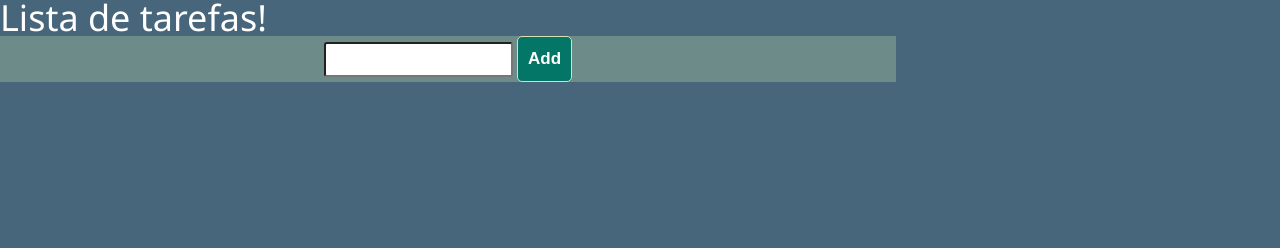
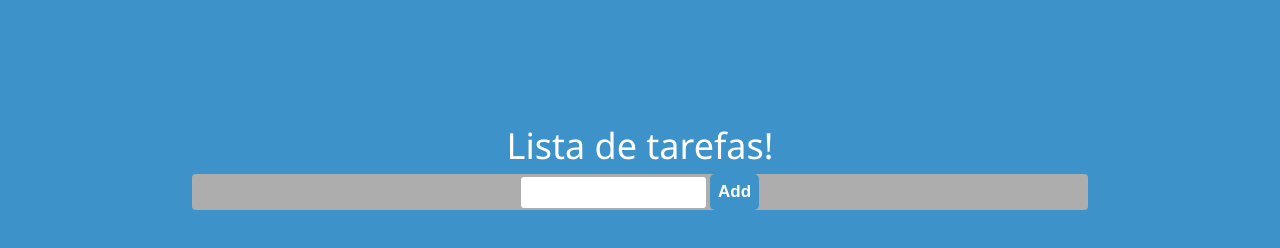
Before and after one commit to gabrielribeirobr/to-do-list-v2, a website: page index.html in a window 1280 px wide. Drawn offline with Linux system fonts and the light colour scheme.

Commit message:
refector: change colors and set padding body

```diff
--- a/src/scss/_mixins.scss
+++ b/src/scss/_mixins.scss
@@ -1,4 +1,15 @@
-@mixin flexCenter(){
+@mixin flexCenter() {
     display: flex;
     align-items: center;
+    justify-content: center;
 }
+
+@mixin resetStyleInput() {
+
+    input[type="text"],
+    button[type="submit"] {
+        border: none;
+        outline: none;
+        box-shadow: none;
+    }
+}
--- a/src/scss/_variables.scss
+++ b/src/scss/_variables.scss
@@ -1,3 +1,4 @@
-$primary: #47667b;
-$secundary: #6d8b89;
+$primary: #3d92ca;
+$primary-hover: #3d92ca;
+$secundary: #adadad;
 $color-input: #f1f1f1;
--- a/src/scss/main.scss
+++ b/src/scss/main.scss
@@ -1,9 +1,13 @@
 @import './variables';
 @import './mixins';
-
+@include resetStyleInput();
 body {
+    @include flexCenter();
+    flex-direction: column;
     background-color: $primary;
     font-family: 'Segoe UI', Tahoma, Geneva, Verdana, sans-serif;
+    padding-top: 10%;
+    gap: 10px;
 }
 
 .container {
@@ -11,6 +15,8 @@ body {
     flex-direction: column;
     background-color: $secundary;
     width: 70%;
+    border-radius: 4px;
+
 }
 
 h1 {
@@ -18,34 +24,33 @@ h1 {
     color: white;
 }
 
-.input{
+.input {
+
     background-color: white;
     border-radius: 3px;
     padding: 8px 4px;
-    &:focus{
+
+    &:focus {
         border-radius: 8px;
         border: none;
     }
 }
 
-.button{
-    background-color:#047667;
-	border-radius:5px;
-	border:1px solid #d5e0b5;
-	display:inline-block;
-	cursor:pointer;
-	color:#ffffff;
-	font-family:Arial;
-	font-size:17px;
-	font-weight:bold;
-	padding:12px 10px;
-	text-decoration:none;
+.button {
+    background-color: $primary;
+    border-radius: 5px;
+    display: inline-block;
+    cursor: pointer;
+    color: #ffffff;
+    font-family: Arial;
+    font-size: 17px;
+    font-weight: bold;
+    padding: 8px 8px;
+    text-decoration: none;
 
-    &:hover{
-        background-color:#03594e;
+    &:hover {
+        background-color: $primary-hover;
     }
 
-    &:active{
-        top: 1px;
-    }
+
 }
```
Also changed, not shown: src/css/main.css.
